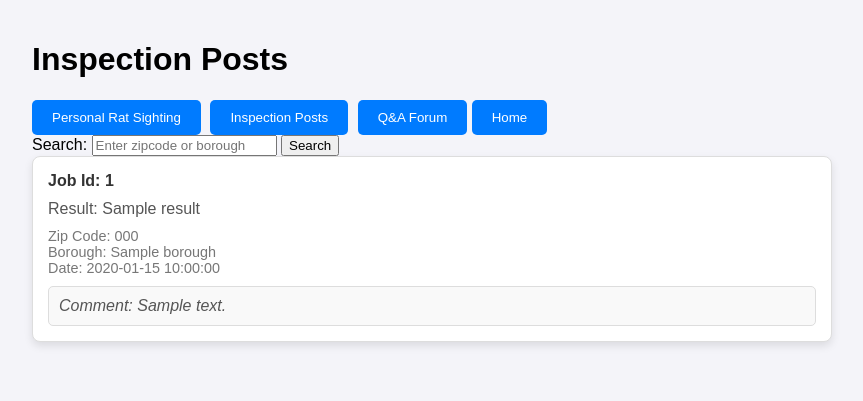
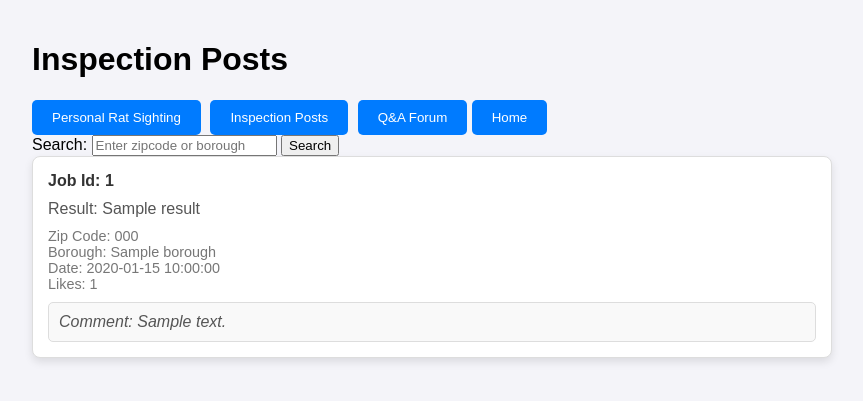
Before and after one commit to hannahyanover/nycrat, a Flask app: template templates/inspection_post.html in a window 1280 px wide. Shown: the top 401 px of the page, without its empty margins (208-1071 px from the left). Run offline with Flask 2, Linux system fonts and the light colour scheme; the template is opened without the code that fills it: most values are stand-ins (such as "Sample title", 1, 10 or a date in 2020); parts of the project's set-up code (start-up, migrations or seed data) failed here and were passed over.

Commit message:
Update inspection_post.html

```diff
--- a/templates/inspection_post.html
+++ b/templates/inspection_post.html
@@ -56,6 +56,12 @@
             color: #777;
         }
 
+        .post-likes {
+            font-size: 0.9em;
+            color: #777;
+        }
+
+
         .comment-box {
             background-color: #f9f9f9;
             border: 1px solid #ddd;
@@ -101,6 +107,7 @@
                     <div class="post-zipcode">Zip Code: {{ post['zip_code'] }}</div>
                     <div class="post-borough">Borough: {{ post['borough'] }}</div>
                     <div class="post-date">Date: {{ post['date'] }}</div>
+                    <div class="post-likes">Likes: {{ post['like_count'] }}</div>
 
                     {% if post['comment_text'] %}
                         <div class="comment-box">
```
